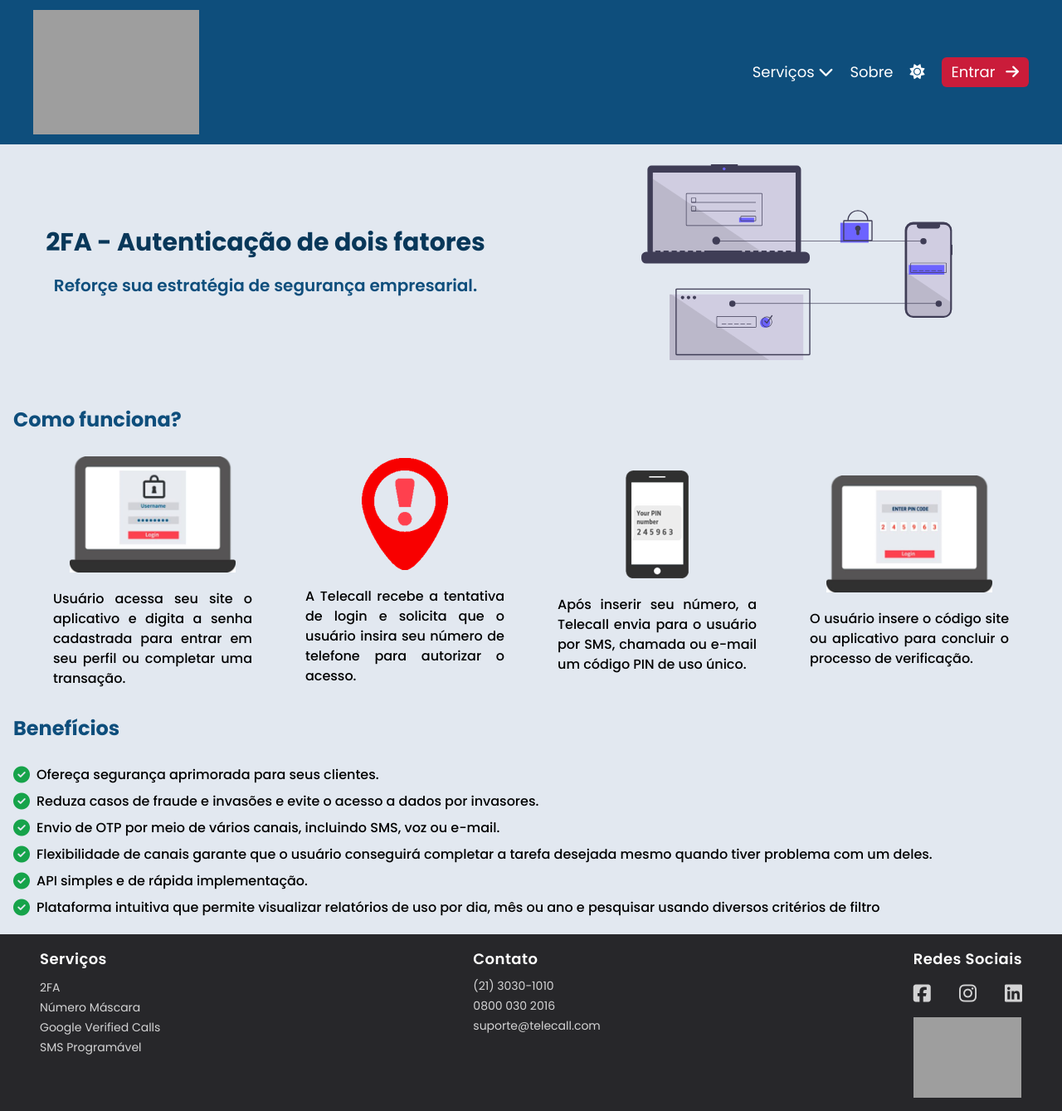
After one commit to oroodrigo/CPaaS-Telecall, a PHP site: page /pages/2fa.html in a window 1280 px wide. The commit adds this page. Shown: the whole page at 83% size. Run offline with PHP 8.4, Linux system fonts and the light colour scheme; some libraries are stand-ins or nearby versions; grey boxes are pictures that could not be loaded.

Commit message:
criar pagina 2fa

```diff
--- a/assets/css/styles.css
+++ b/assets/css/styles.css
@@ -656,6 +656,18 @@ input::-webkit-outer-spin-button,
   width: 100%;
 }
 
+.w-20 {
+  width: 5rem;
+}
+
+.w-10 {
+  width: 2.5rem;
+}
+
+.w-60 {
+  width: 15rem;
+}
+
 .max-w-\[130px\] {
   max-width: 130px;
 }
@@ -666,6 +678,46 @@ input::-webkit-outer-spin-button,
 
 .max-w-\[250px\] {
   max-width: 250px;
+}
+
+.max-w-\[400px\] {
+  max-width: 400px;
+}
+
+.max-w-\[300px\] {
+  max-width: 300px;
+}
+
+.max-w-\[350px\] {
+  max-width: 350px;
+}
+
+.max-w-\[370px\] {
+  max-width: 370px;
+}
+
+.max-w-\[375px\] {
+  max-width: 375px;
+}
+
+.max-w-\[100px\] {
+  max-width: 100px;
+}
+
+.max-w-\[70px\] {
+  max-width: 70px;
+}
+
+.max-w-\[80px\] {
+  max-width: 80px;
+}
+
+.max-w-\[150px\] {
+  max-width: 150px;
+}
+
+.max-w-\[180px\] {
+  max-width: 180px;
 }
 
 .flex-1 {
@@ -732,6 +784,14 @@ input::-webkit-outer-spin-button,
 
 .gap-5 {
   gap: 1.25rem;
+}
+
+.gap-7 {
+  gap: 1.75rem;
+}
+
+.gap-8 {
+  gap: 2rem;
 }
 
 .rounded {
@@ -840,6 +900,26 @@ input::-webkit-outer-spin-button,
   padding-bottom: 1rem;
 }
 
+.py-6 {
+  padding-top: 1.5rem;
+  padding-bottom: 1.5rem;
+}
+
+.px-5 {
+  padding-left: 1.25rem;
+  padding-right: 1.25rem;
+}
+
+.px-16 {
+  padding-left: 4rem;
+  padding-right: 4rem;
+}
+
+.px-4 {
+  padding-left: 1rem;
+  padding-right: 1rem;
+}
+
 .pb-10 {
   padding-bottom: 2.5rem;
 }
@@ -854,6 +934,10 @@ input::-webkit-outer-spin-button,
 
 .text-center {
   text-align: center;
+}
+
+.text-justify {
+  text-align: justify;
 }
 
 .font-Poppins {
@@ -880,6 +964,16 @@ input::-webkit-outer-spin-button,
   line-height: 1.25rem;
 }
 
+.text-5xl {
+  font-size: 3rem;
+  line-height: 1;
+}
+
+.text-xl {
+  font-size: 1.25rem;
+  line-height: 1.75rem;
+}
+
 .font-medium {
   font-weight: 500;
 }
@@ -890,6 +984,10 @@ input::-webkit-outer-spin-button,
 
 .font-semibold {
   font-weight: 600;
+}
+
+.font-bold {
+  font-weight: 700;
 }
 
 .tracking-wide {
@@ -918,6 +1016,21 @@ input::-webkit-outer-spin-button,
 
 .text-white\/80 {
   color: rgb(255 255 255 / 0.8);
+}
+
+.text-telecall-azul-hover {
+  --tw-text-opacity: 1;
+  color: rgb(8 55 89 / var(--tw-text-opacity));
+}
+
+.text-telecall-azul {
+  --tw-text-opacity: 1;
+  color: rgb(14 78 124 / var(--tw-text-opacity));
+}
+
+.text-green-600 {
+  --tw-text-opacity: 1;
+  color: rgb(22 163 74 / var(--tw-text-opacity));
 }
 
 .shadow-lg {
@@ -973,11 +1086,6 @@ input::-webkit-outer-spin-button,
 :is(.dark .dark\:border-dark-input-border) {
   --tw-border-opacity: 1;
   border-color: rgb(30 64 175 / var(--tw-border-opacity));
-}
-
-:is(.dark .dark\:bg-blue-950) {
-  --tw-bg-opacity: 1;
-  background-color: rgb(23 37 84 / var(--tw-bg-opacity));
 }
 
 :is(.dark .dark\:bg-dark-bg) {
--- /dev/null
+++ b/pages/2fa.html
@@ -0,0 +1,324 @@
+<!DOCTYPE html>
+<html lang="pt-br">
+  <head>
+    <meta charset="UTF-8" />
+    <meta http-equiv="X-UA-Compatible" content="IE=edge" />
+    <meta name="viewport" content="width=device-width, initial-scale=1.0" />
+    <title>Início - CPaas</title>
+    <link rel="icon" href="../assets/img/favicon.png" sizes="192x192" />
+    <link type="text/css" rel="stylesheet" href="../assets/css/styles.css" />
+    <script
+      src="https://kit.fontawesome.com/9945e62804.js"
+      crossorigin="anonymous"
+    ></script>
+    <link rel="preconnect" href="https://fonts.googleapis.com" />
+    <link rel="preconnect" href="https://fonts.gstatic.com" crossorigin />
+    <link
+      href="https://fonts.googleapis.com/css2?family=Poppins:wght@300;400;500;600;700&display=swap"
+      rel="stylesheet"
+    />
+  </head>
+  <body
+    class="bg-slate-200 flex flex-col h-screen font-Poppins dark:bg-dark-bg"
+  >
+    <header
+      class="bg-telecall-azul flex justify-between py-3 px-10 items-center"
+    >
+      <figure class="max-w-[200px]">
+        <img
+          src="../assets/img/logo_telecall_branco_vermelho_p.png"
+          alt="Logo da Telecall"
+        />
+      </figure>
+      <section class="flex gap-5 items-center">
+        <nav>
+          <ul class="flex justify-around gap-5">
+            <li class="relative flex flex-col items-center">
+              <p
+                id="dropdown"
+                class="text-white text-lg cursor-pointer select-none"
+                href=""
+              >
+                Serviços
+                <i class="fa-solid fa-chevron-down text-white text-lg"></i>
+              </p>
+              <div
+                id="menudropdown"
+                class="w-[250px] top-10 absolute hidden bg-telecall-azul rounded"
+              >
+                <ul class="w-full p-2">
+                  <li class="w-full">
+                    <a
+                      class="text-white text-lg block rounded py-1 px-2 hover:bg-telecall-azul-hover"
+                      href=""
+                      >2FA</a
+                    >
+                  </li>
+                  <li>
+                    <a
+                      class="text-white text-lg block rounded py-1 px-2 hover:bg-telecall-azul-hover"
+                      href=""
+                      >Número Máscara</a
+                    >
+                  </li>
+                  <li>
+                    <a
+                      class="text-white text-lg block rounded py-1 px-2 hover:bg-telecall-azul-hover"
+                      href=""
+                      >Google Verified Calls</a
+                    >
+                  </li>
+                  <li>
+                    <a
+                      class="text-white text-lg block rounded py-1 px-2 hover:bg-telecall-azul-hover"
+                      href=""
+                      >SMS Programável</a
+                    >
+                  </li>
+                </ul>
+              </div>
+            </li>
+            <li>
+              <a class="text-white text-lg" href="">Sobre</a>
+            </li>
+          </ul>
+        </nav>
+        <section class="flex gap-5 items-center">
+          <i
+            id="dark-btn"
+            class="fa-solid fa-moon text-white text-lg cursor-pointer"
+          ></i>
+          <a
+            class="text-white text-lg bg-telecall-vemelho rounded-md px-3 py-1 hover:bg-telecall-vemelho-hover duration-150"
+            href="./pages/login.html"
+          >
+            Entrar
+            <i class="fa-solid fa-arrow-right ml-2 text-lg"></i
+          ></a>
+        </section>
+      </section>
+    </header>
+
+    <main>
+      <article class="flex flex-col gap-8">
+        <section class="flex justify-around py-6 w-full">
+          <section
+            class="flex flex-col items-center justify-center gap-5 w-1/2"
+          >
+            <h1 class="text-3xl text-telecall-azul-hover font-bold">
+              2FA - Autenticação de dois fatores
+            </h1>
+            <h2 class="text-xl text-telecall-azul font-semibold">
+              Reforçe sua estratégia de segurança empresarial.
+            </h2>
+          </section>
+          <figure class="w-1/2 flex justify-center">
+            <img
+              class="max-w-[375px]"
+              src="../assets/img/undraw_two_factor_authentication_namy.svg"
+              alt=""
+            />
+          </figure>
+        </section>
+
+        <section class="flex flex-col gap-7 px-4 w-full">
+          <h2 class="text-2xl text-telecall-azul font-bold titulo">
+            Como funciona?
+          </h2>
+          <section class="flex justify-between px-12 items-center">
+            <div class="w-60 flex flex-col items-center gap-5">
+              <figure>
+                <img
+                  class="max-w-[200px]"
+                  src="../assets/img/2fa/computador 1.png"
+                  alt="icone de computador"
+                />
+              </figure>
+              <p class="text-md font-medium text-justify">
+                Usuário acessa seu site o aplicativo e digita a senha cadastrada
+                para entrar em seu perfil ou completar uma transação.
+              </p>
+            </div>
+            <div class="w-60 flex flex-col items-center gap-5">
+              <figure>
+                <img
+                  class="max-w-[200px]"
+                  src="../assets/img/2fa/exclamacao vermelha.png"
+                  alt="exclamação vermelha"
+                />
+              </figure>
+              <p class="text-md font-medium text-justify">
+                A Telecall recebe a tentativa de login e solicita que o usuário
+                insira seu número de telefone para autorizar o acesso.
+              </p>
+            </div>
+            <div class="w-60 flex flex-col items-center gap-5">
+              <figure>
+                <img
+                  class="max-w-[200px]"
+                  src="../assets/img/2fa/celular.png"
+                  alt="icone de celular"
+                />
+              </figure>
+              <p class="text-md font-medium text-justify">
+                Após inserir seu número, a Telecall envia para o usuário por
+                SMS, chamada ou e-mail um código PIN de uso único.
+              </p>
+            </div>
+            <div class="w-60 flex flex-col items-center gap-5">
+              <figure>
+                <img
+                  class="max-w-[200px]"
+                  src="../assets/img/2fa/computador 2.png"
+                  alt="icone de computador"
+                />
+              </figure>
+              <p class="text-md font-medium text-justify">
+                O usuário insere o código site ou aplicativo para concluir o
+                processo de verificação.
+              </p>
+            </div>
+          </section>
+        </section>
+
+        <section class="flex flex-col gap-7 px-4 w-full">
+          <h2 class="text-2xl text-telecall-azul font-bold titulo">
+            Benefícios
+          </h2>
+
+          <ul class="flex flex-col gap-2">
+            <li class="flex items-center gap-2">
+              <i class="fa-solid fa-circle-check text-green-600 text-xl"></i>
+              <p class="text-md font-medium">
+                Ofereça segurança aprimorada para seus clientes.
+              </p>
+            </li>
+            <li class="flex items-center gap-2">
+              <i class="fa-solid fa-circle-check text-green-600 text-xl"></i>
+              <p class="text-md font-medium">
+                Reduza casos de fraude e invasões e evite o acesso a dados por
+                invasores.
+              </p>
+            </li>
+            <li class="flex items-center gap-2">
+              <i class="fa-solid fa-circle-check text-green-600 text-xl"></i>
+              <p class="text-md font-medium">
+                Envio de OTP por meio de vários canais, incluindo SMS, voz ou
+                e-mail.
+              </p>
+            </li>
+            <li class="flex items-center gap-2">
+              <i class="fa-solid fa-circle-check text-green-600 text-xl"></i>
+              <p class="text-md font-medium">
+                Flexibilidade de canais garante que o usuário conseguirá
+                completar a tarefa desejada mesmo quando tiver problema com um
+                deles.
+              </p>
+            </li>
+            <li class="flex items-center gap-2">
+              <i class="fa-solid fa-circle-check text-green-600 text-xl"></i>
+              <p class="text-md font-medium">
+                API simples e de rápida implementação.
+              </p>
+            </li>
+
+            <li class="flex items-center gap-2">
+              <i class="fa-solid fa-circle-check text-green-600 text-xl"></i>
+              <p class="text-md font-medium">
+                Plataforma intuitiva que permite visualizar relatórios de uso
+                por dia, mês ou ano e pesquisar usando diversos critérios de
+                filtro
+              </p>
+            </li>
+          </ul>
+        </section>
+      </article>
+    </main>
+
+    <footer
+      class="bg-zinc-800 flex justify-between py-4 px-12 mt-5 gap-3 flex-wrap"
+    >
+      <section
+        class="flex flex-col w-full items-center gap-2 xs:w-auto xs:items-start"
+      >
+        <h2 class="text-white text-md font-semibold tracking-wide sm:text-lg">
+          Serviços
+        </h2>
+        <ul>
+          <li>
+            <a class="text-white/80 text-sm sm:text-md hover:text-white" href=""
+              >2FA</a
+            >
+          </li>
+          <li>
+            <a class="text-white/80 text-sm sm:text-md hover:text-white" href=""
+              >Número Máscara</a
+            >
+          </li>
+          <li>
+            <a class="text-white/80 text-sm sm:text-md hover:text-white" href=""
+              >Google Verified Calls</a
+            >
+          </li>
+          <li>
+            <a class="text-white/80 text-sm sm:text-md hover:text-white" href=""
+              >SMS Programável</a
+            >
+          </li>
+        </ul>
+      </section>
+      <section
+        class="flex flex-col w-full items-center gap-2 xs:w-auto xs:items-start"
+      >
+        <h2 class="text-white text-md font-semibold tracking-wide sm:text-lg">
+          Contato
+        </h2>
+        <ul class="flex flex-col gap-1">
+          <li class="text-white/80 text-sm sm:text-md">(21) 3030-1010</li>
+          <li class="text-white/80 text-sm sm:text-md">0800 030 2016</li>
+          <li class="text-white/80 text-sm sm:text-md">suporte@telecall.com</li>
+        </ul>
+      </section>
+      <section class="flex flex-col w-full items-center gap-3 xs:w-auto">
+        <h2 class="text-white text-md font-semibold tracking-wide sm:text-lg">
+          Redes Sociais
+        </h2>
+        <ul class="flex justify-between w-2/4 xs:w-full">
+          <li>
+            <a
+              class="text-white/80 text-2xl hover:text-blue-700 duration-150"
+              href="https://www.facebook.com/TelecallBr"
+              target="_blank"
+              ><i class="fa-brands fa-square-facebook"></i
+            ></a>
+          </li>
+          <li>
+            <a
+              class="text-white/80 text-2xl hover:text-fuchsia-700 duration-150"
+              href="https://www.instagram.com/telecallbr/"
+              target="_blank"
+              ><i class="fa-brands fa-instagram"></i
+            ></a>
+          </li>
+          <li>
+            <a
+              class="text-white/80 text-2xl hover:text-sky-600 duration-150"
+              href="https://www.linkedin.com/company/telecall/"
+              target="_blank"
+            >
+              <i class="fa-brands fa-linkedin"></i
+            ></a>
+          </li>
+        </ul>
+        <figure class="max-w-[130px]">
+          <img
+            src="../assets/img/logo_telecall_branco_vermelho_p.png"
+            alt="logo da telecall"
+          />
+        </figure>
+      </section>
+    </footer>
+
+    <script type="module" src="../assets/js/script.js"></script>
+  </body>
+</html>
```
Also changed, not shown: assets/img/2fa/celular.png (added), assets/img/2fa/computador 1.png (added), assets/img/2fa/computador 2.png (added), assets/img/2fa/exclamacao vermelha.png (added), assets/img/undraw_two_factor_authentication_namy.svg (added).
